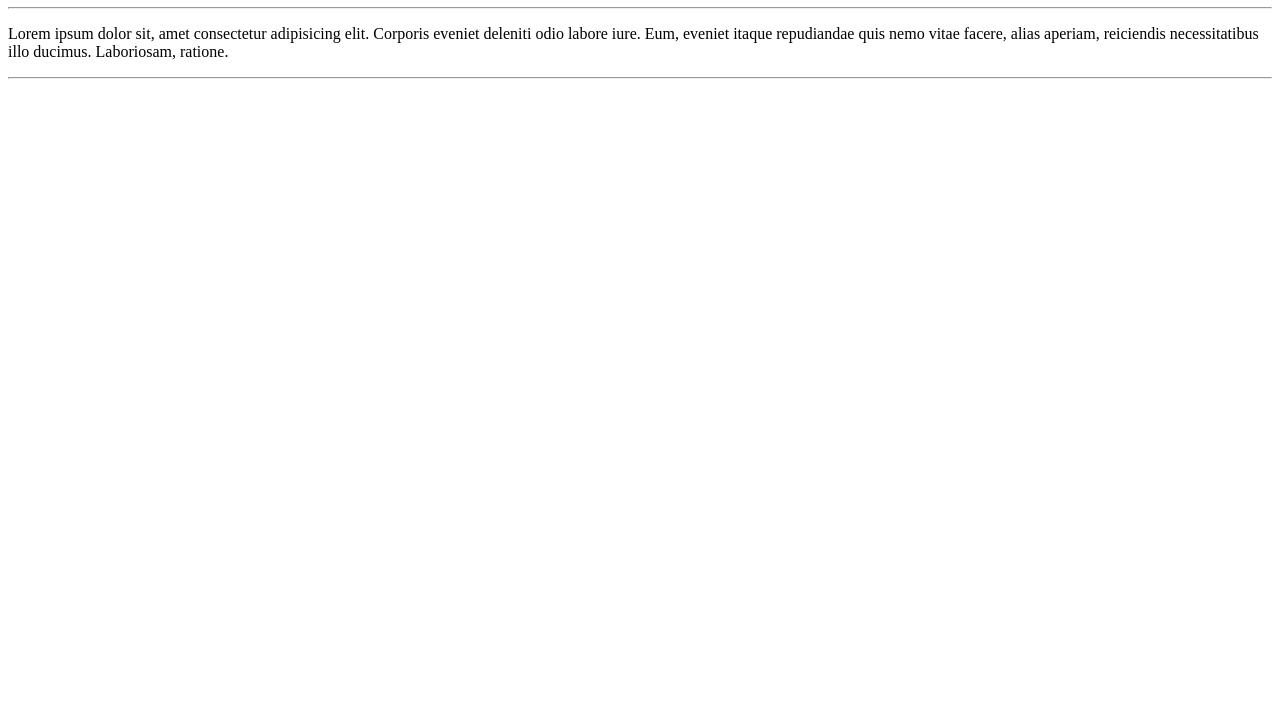
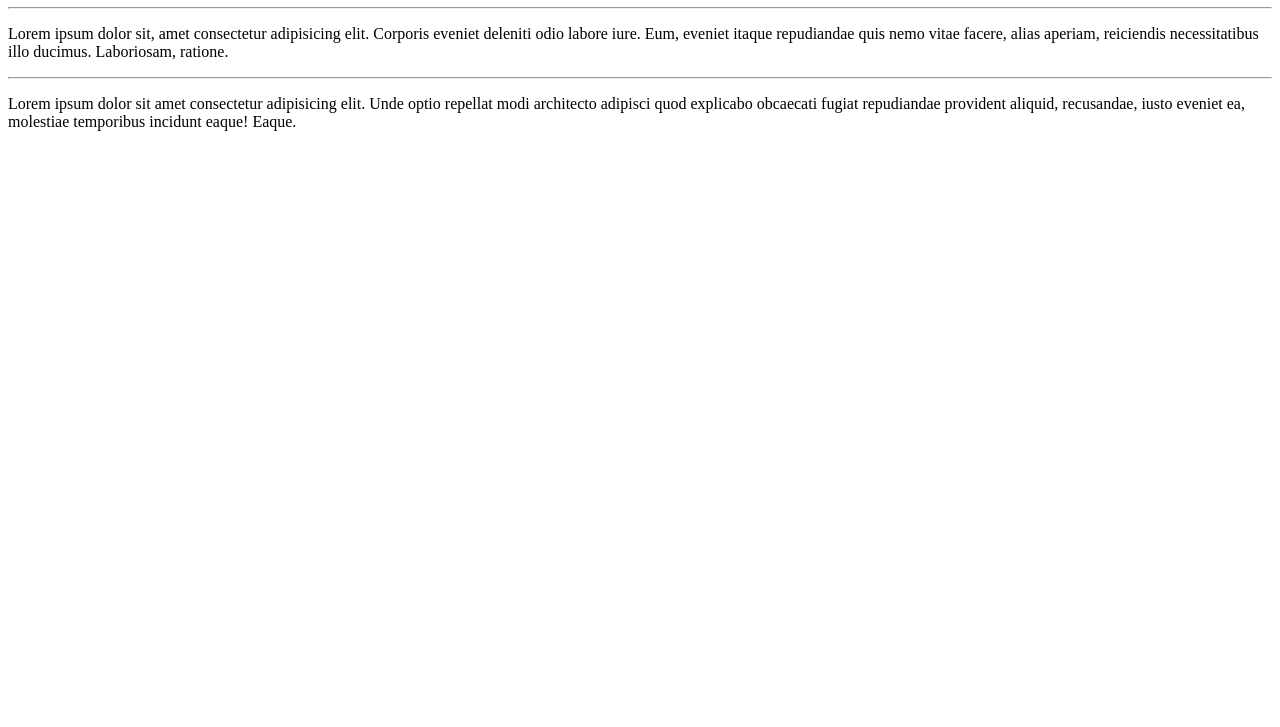
Before and after one commit to TiagLem/Ola-Mundo, a plain HTML site: page site-exemplo/index.html in a window 1280 px wide. Shown: the part 73-800 px from the top of the page. Drawn offline with Linux system fonts and the light colour scheme.

Commit message:
adicionei um parágrafo

```diff
--- a/site-exemplo/index.html
+++ b/site-exemplo/index.html
@@ -12,5 +12,6 @@
         <hr>
         <p>Lorem ipsum dolor sit, amet consectetur adipisicing elit. Corporis eveniet deleniti odio labore iure. Eum, eveniet itaque repudiandae quis nemo vitae facere, alias aperiam, reiciendis necessitatibus illo ducimus. Laboriosam, ratione.</p>
         <hr>
+        <p>Lorem ipsum dolor sit amet consectetur adipisicing elit. Unde optio repellat modi architecto adipisci quod explicabo obcaecati fugiat repudiandae provident aliquid, recusandae, iusto eveniet ea, molestiae temporibus incidunt eaque! Eaque.</p>
     </body>
 </html>
```
